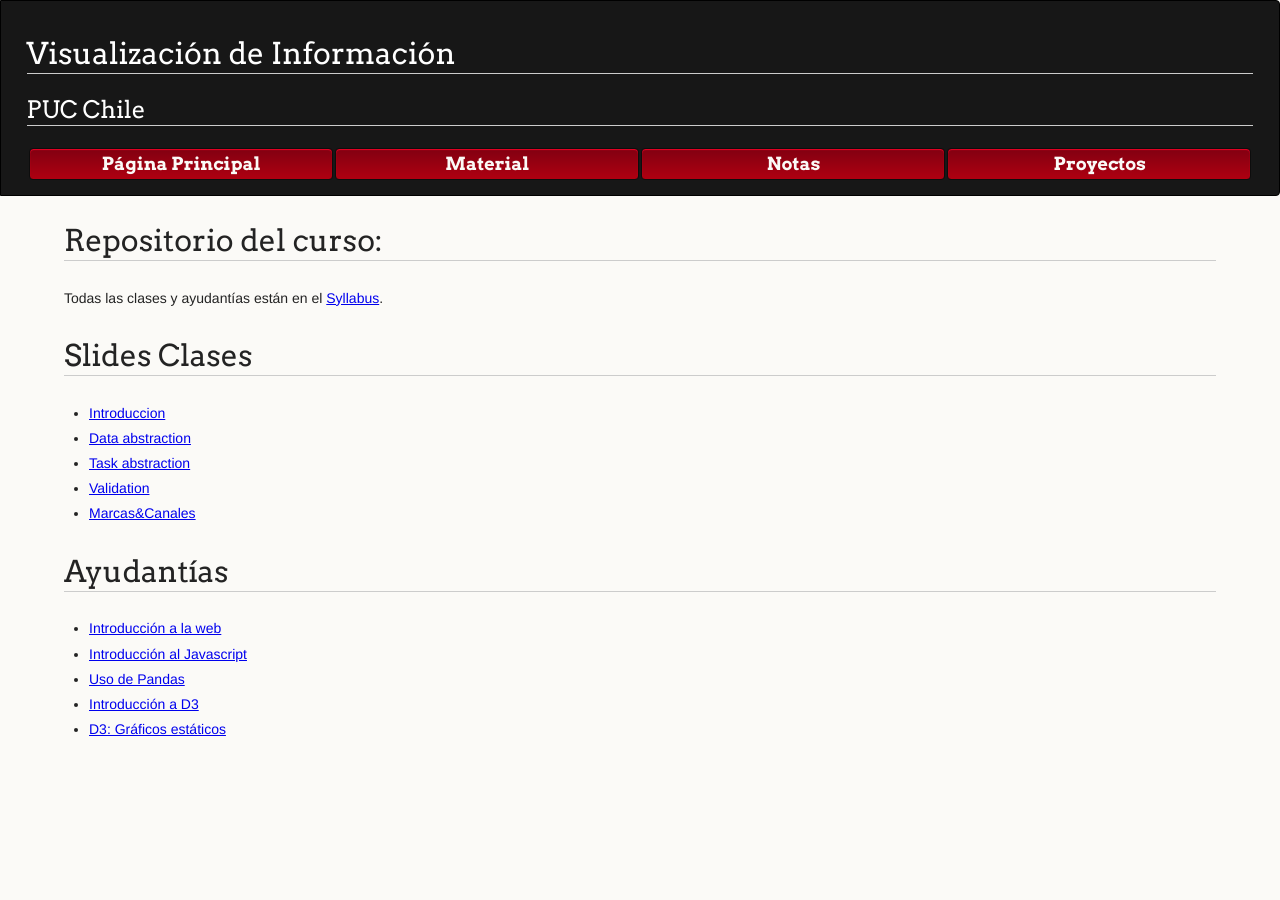
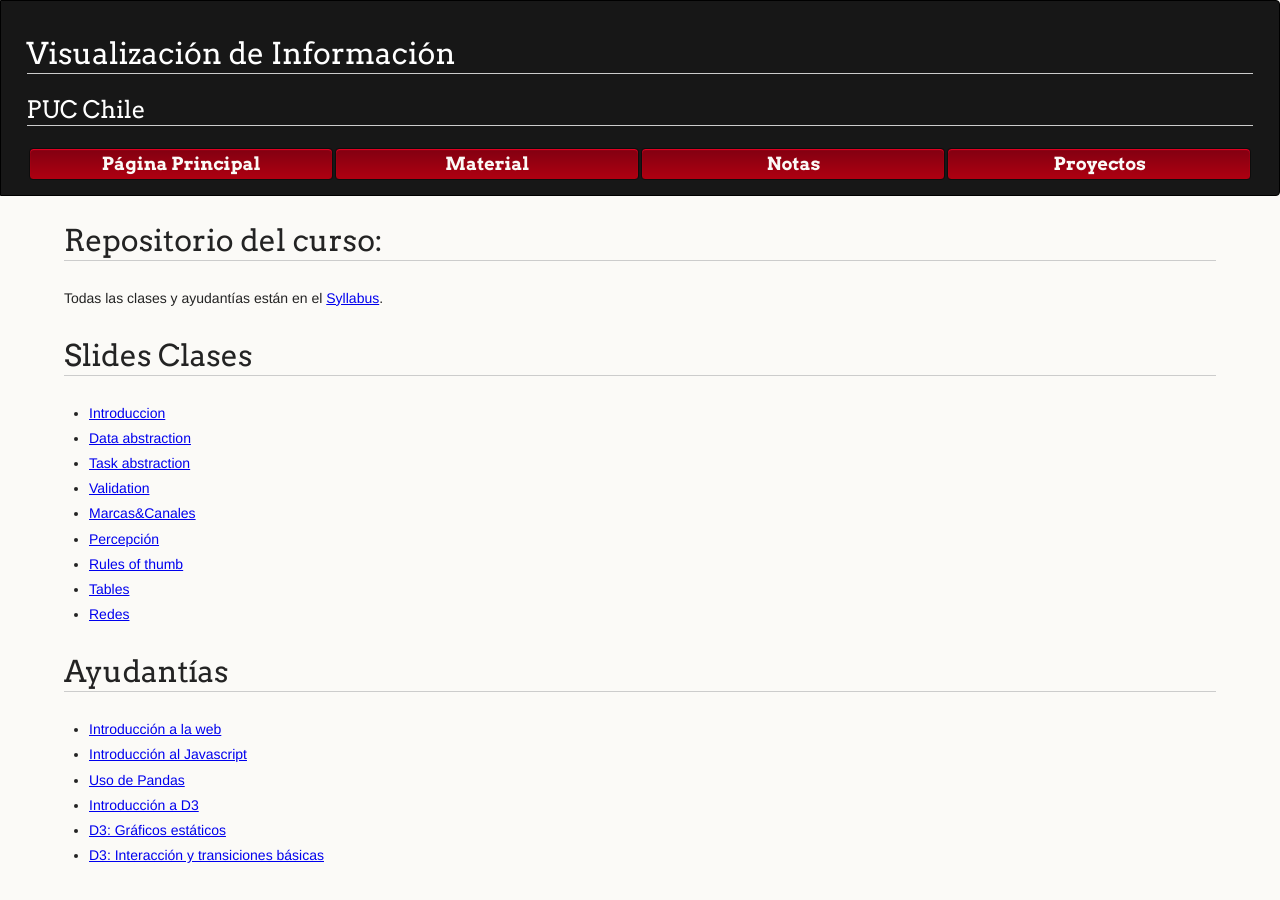
Before and after one commit to PUC-Infovis/version-2018, a Jekyll site: the page built from material.md, in a window 1280 px wide. Built offline with Jekyll 4.4.1, drawn with Linux system fonts in a browser that asks for light colours.

Commit message:
Update material

```diff
--- a/material.md
+++ b/material.md
@@ -15,6 +15,10 @@
 - [Task abstraction](https://github.com/PUC-Infovis/syllabus-2018/blob/master/Clases/03-Task%20abstraction.pdf)
 - [Validation](https://github.com/PUC-Infovis/syllabus-2018/blob/master/Clases/04-Validation.pdf)
 - [Marcas&Canales](https://github.com/PUC-Infovis/syllabus-2018/blob/master/Clases/05-Marcas%26Canales.pdf)
+- [Percepción](https://github.com/PUC-Infovis/syllabus-2018/blob/master/Clases/06-Percepci%C3%B3n.pdf)
+- [Rules of thumb](https://github.com/PUC-Infovis/syllabus-2018/blob/master/Clases/07-Rules%20of%20thumb.pdf)
+- [Tables](https://github.com/PUC-Infovis/syllabus-2018/blob/master/Clases/08-Tables.pdf)
+- [Redes](https://github.com/PUC-Infovis/syllabus-2018/blob/master/Clases/09-Network.pdf)
 
 # Ayudantías
 
@@ -23,3 +27,5 @@
 - [Uso de Pandas](https://github.com/PUC-Infovis/syllabus-2018/tree/master/ayudantia03)
 - [Introducción a D3](https://github.com/PUC-Infovis/syllabus-2018/tree/master/ayudantia04)
 - [D3: Gráficos estáticos](https://github.com/PUC-Infovis/syllabus-2018/tree/master/ayudantia05)
+- [D3: Interacción y transiciones básicas](https://github.com/PUC-Infovis/syllabus-2018/tree/master/ayudantia06)
+<!-- - [D3: Update y force graph](https://github.com/PUC-Infovis/syllabus-2018/tree/master/ayudantia07)  -->
```
